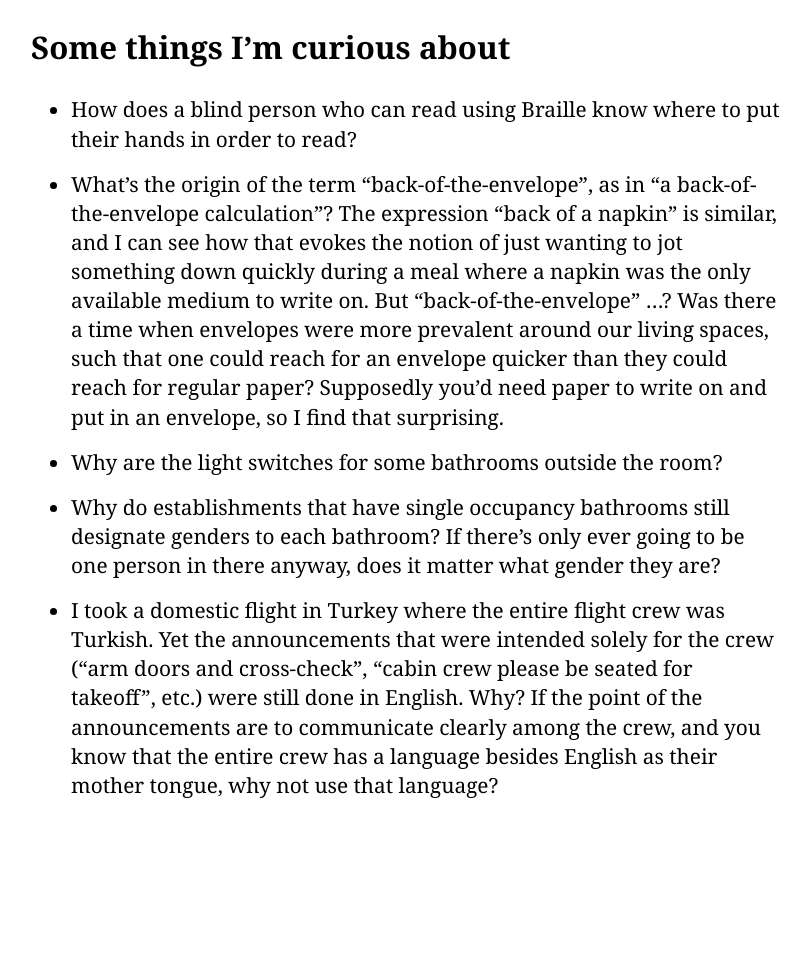
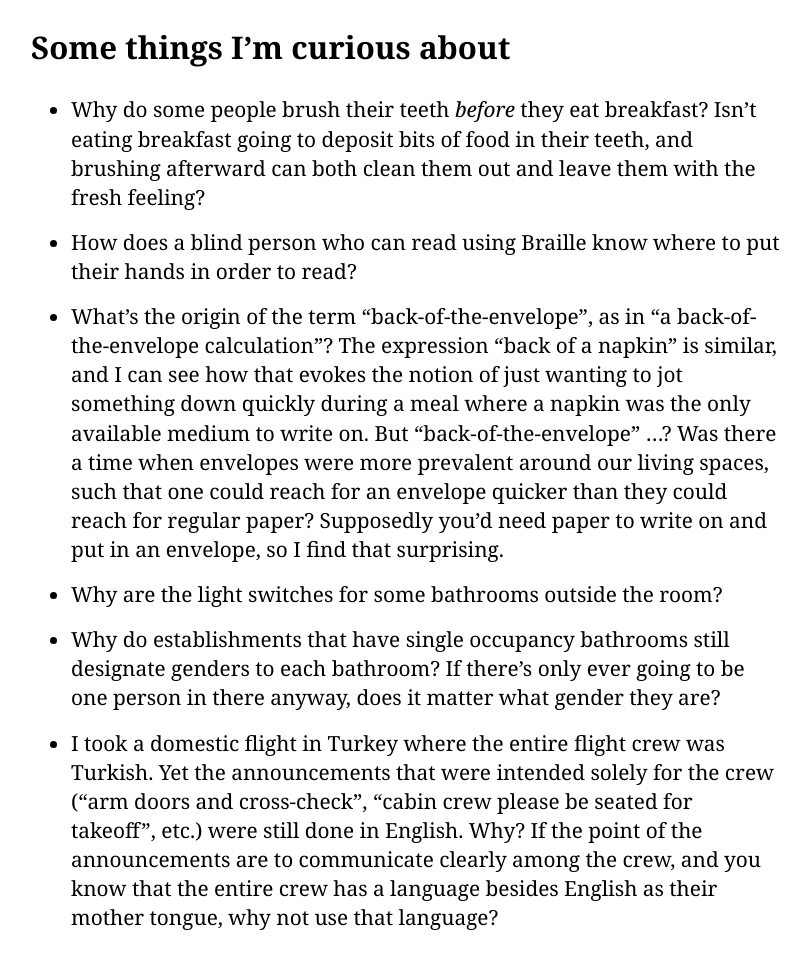
Before and after one commit to koralcem/personal-site, a Jekyll site: the page built from _posts/2019-05-15-questions.md, in a window 1280 px wide. Shown: the whole page, without its empty margins (234-1045 px from the left). Built offline with Jekyll 4.4.1, drawn with Linux system fonts in a browser that asks for light colours; before the commit the page ends 900 px from its top, so only the background shows below that.

Commit message:
Add teeth brushing question

```diff
--- a/_posts/2019-05-15-questions.md
+++ b/_posts/2019-05-15-questions.md
@@ -5,6 +5,7 @@ title: "Some things I’m curious about"
 
 # Some things I’m curious about
 
+- Why do some people brush their teeth _before_ they eat breakfast? Isn't eating breakfast going to deposit bits of food in their teeth, and brushing afterward can both clean them out and leave them with the fresh feeling?
 - How does a blind person who can read using Braille know where to put their hands in order to read?
 - What’s the origin of the term “back-of-the-envelope”, as in “a back-of-the-envelope calculation”? The expression “back of a napkin” is similar, and I can see how that evokes the notion of just wanting to jot something down quickly during a meal where a napkin was the only available medium to write on. But “back-of-the-envelope” …? Was there a time when envelopes were more prevalent around our living spaces, such that one could reach for an envelope quicker than they could reach for regular paper? Supposedly you’d need paper to write on and put in an envelope, so I find that surprising.
 - Why are the light switches for some bathrooms outside the room?
```
